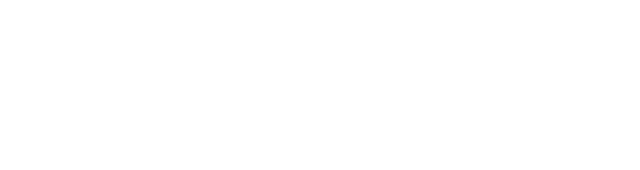
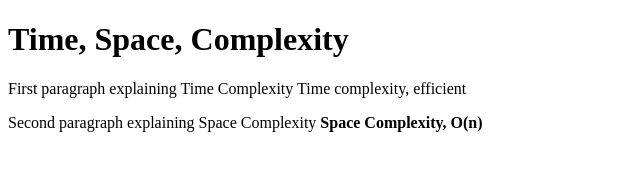
Before and after one commit to acciojob/time-and-space-complexity-Bhargavtogaru, a website: page main.html in a window 1280 px wide. Shown: the whole page, without its empty margins (0-640 px from the left). Drawn offline with Linux system fonts and the light colour scheme.

Commit message:
created a submission

```diff
--- a/main.html
+++ b/main.html
@@ -10,6 +10,9 @@
 	<!-- the entire body must be written by student -->
     <script type="text/javascript" src="./script.js">
 </script>
+<h1>Time, Space, Complexity</h1>
+	<p>First paragraph explaining Time Complexity	Time complexity, efficient</p>
+	<p>Second paragraph explaining Space Complexity	<b>Space Complexity, O(n)</b></p>
 
 </body>
 
```
